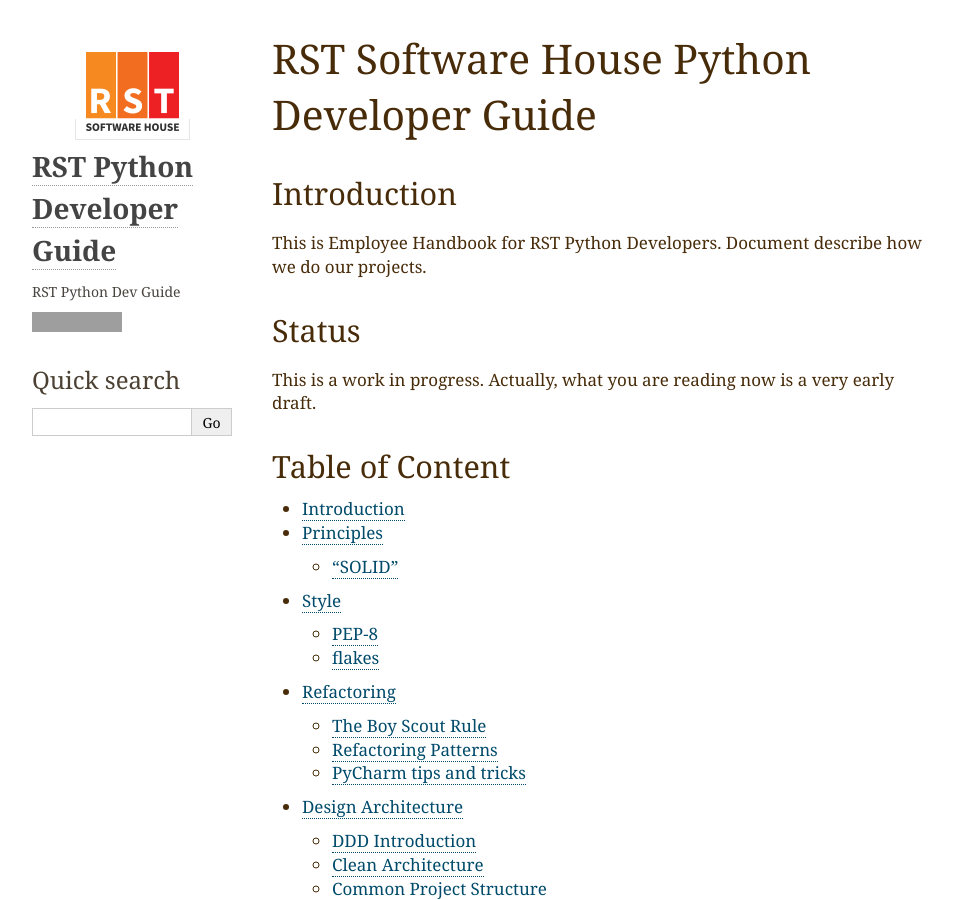
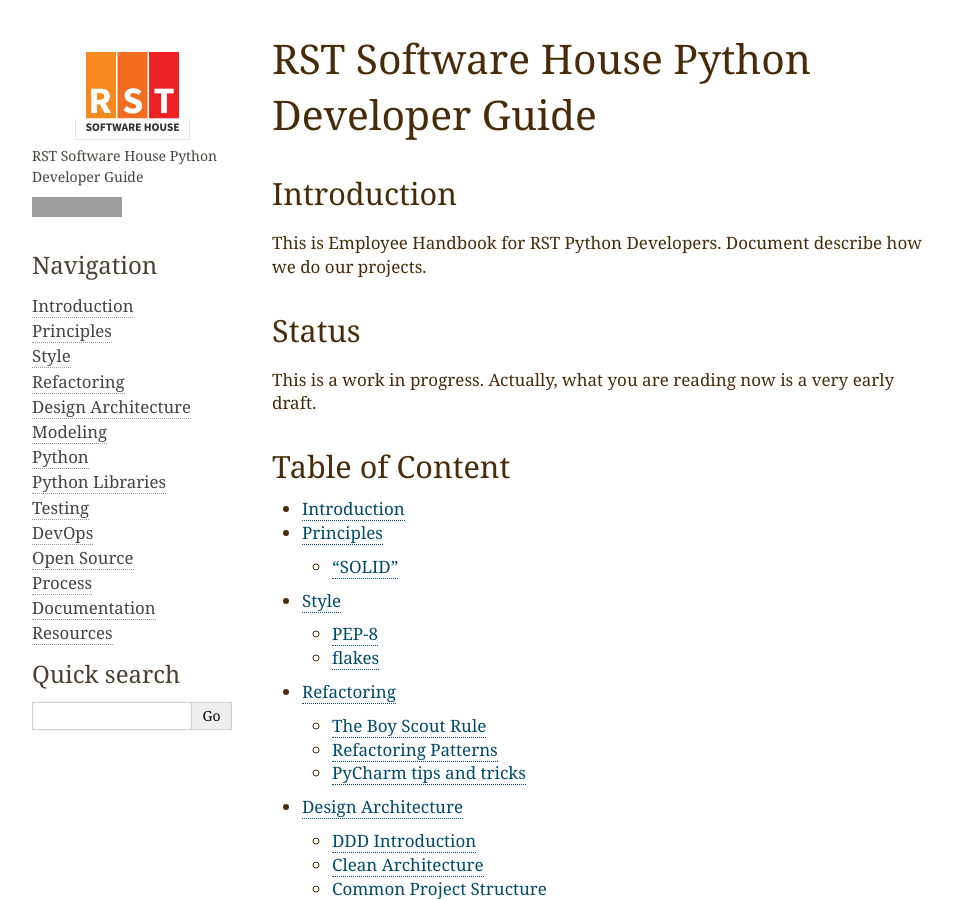
Before and after one commit to rstit/rst-developer-guide, a Sphinx documentation site: the page built from source/index.rst, in a window 1280 px wide and 900 px high. Shown: the whole window, without its empty margins (148-1101 px from the left). Built offline with Sphinx 7.4.7, drawn with Linux system fonts in a browser that asks for light colours; grey boxes are pictures that could not be loaded.

Commit message:
navigatin

```diff
--- a/source/conf.py
+++ b/source/conf.py
@@ -92,8 +92,8 @@ html_theme = 'alabaster'
 #
 html_theme_options = {
     'logo': 'logo.png',
-    'logo_name': True,
-    'description': 'RST Python Dev Guide',
+    'logo_name': False,
+    'description': 'RST Software House Python Developer Guide',
     'github_user': 'rstit',
     'github_repo': 'rst-developer-guide',
     'github_button': True,
@@ -119,6 +119,7 @@ html_static_path = ['_static']
 html_sidebars = {
     '**': [
         'about.html',
+        'navigation.html',
         'relations.html',  # needs 'show_related': True theme option to display
         'searchbox.html',
     ]
```
